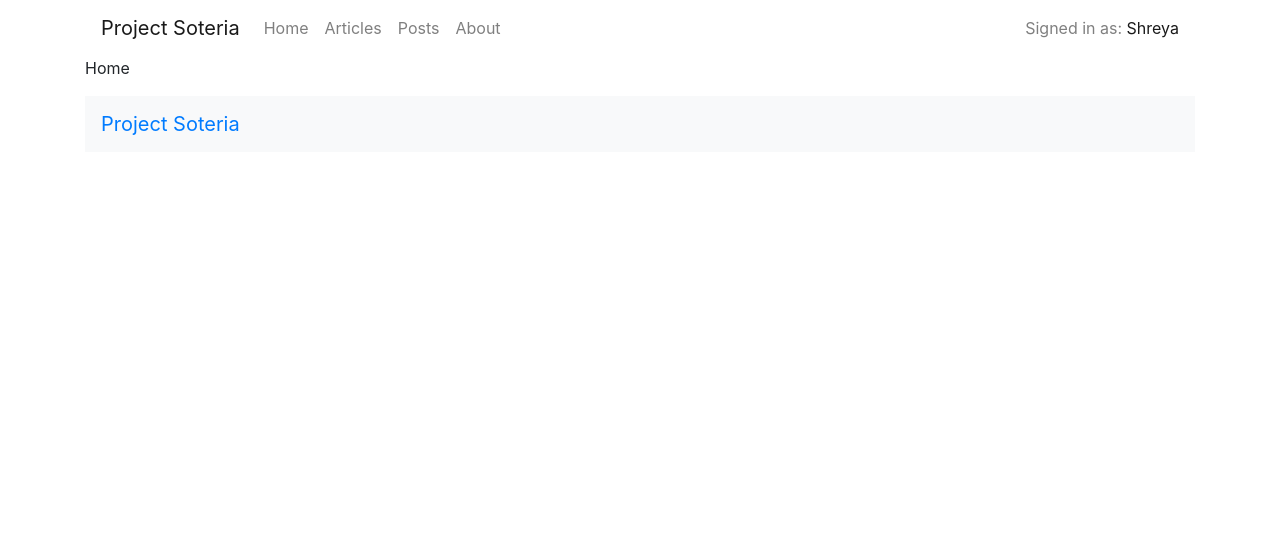
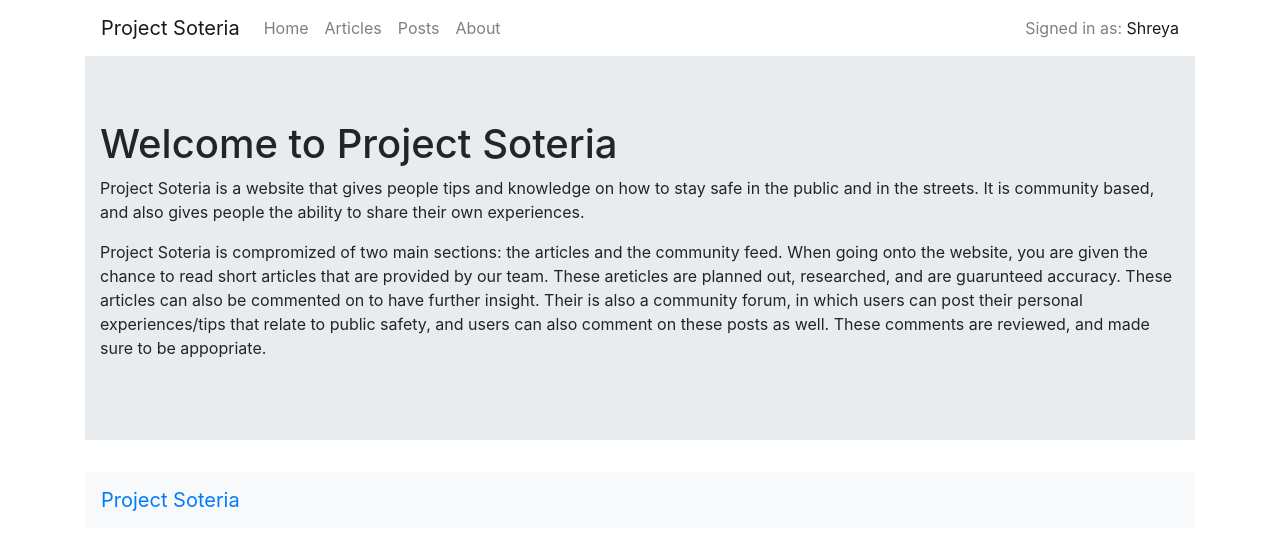
Before and after one commit to projectsoteria/test-react-app, a React (Create React App) app: page / in a window 1280 px wide. Shown: the top 550 px of the page. Built offline with nearby package versions, Linux system fonts and the light colour scheme.

Commit message:
add home page

```diff
--- a/src/components/About.js
+++ b/src/components/About.js
@@ -1,7 +1,26 @@
-import React from 'react';
+import React from "react";
+import Jumbotron from "react-bootstrap/Jumbotron";
+import Container from "react-bootstrap/Container";
 
-export default function() {
+export default function () {
   return (
-    <p>About</p>
-  )
+    <Jumbotron fluid>
+      <Container>
+        <h1>About Project Soteria</h1>
+        <p>
+          Project Soteria is an easy to use website to give people knowledge on
+          outside safety. It is compromised of a page for community outreach and
+          another page for articles. The articles page is compromised of many
+          articles made by us. Viewers can comment on these, and add their own
+          insight, but if you would like to create your own stories and seperate
+          insight, their is another page for the community, in which you can
+          post tips, tricks, and personal experiences related to safety. These
+          posts are heavily looked over, to make sure nothing innapropriate or
+          irrelivant appears. Viewers may also flag the comments and posts, to
+          ensure that nothing irrelevant appears.
+        </p>
+        <p>The name "Soteria" is based off of the greek goddess of safety.</p>
+      </Container>
+    </Jumbotron>
+  );
 }
--- a/src/components/Home.js
+++ b/src/components/Home.js
@@ -1,7 +1,31 @@
-import React from 'react';
+import React from "react";
+import Jumbotron from "react-bootstrap/Jumbotron";
+import Container from "react-bootstrap/Container";
 
-export default function() {
+export default function () {
   return (
-    <p>Home</p>
-  )
+    <Jumbotron fluid>
+      <Container>
+        <h1>Welcome to Project Soteria</h1>
+        <p>
+          {" "}
+          Project Soteria is a website that gives people tips and knowledge on
+          how to stay safe in the public and in the streets. It is community
+          based, and also gives people the ability to share their own
+          experiences.
+        </p>
+        <p>
+          Project Soteria is compromized of two main sections: the articles and
+          the community feed. When going onto the website, you are given the
+          chance to read short articles that are provided by our team. These
+          areticles are planned out, researched, and are guarunteed accuracy.
+          These articles can also be commented on to have further insight. Their
+          is also a community forum, in which users can post their personal
+          experiences/tips that relate to public safety, and users can also
+          comment on these posts as well. These comments are reviewed, and made
+          sure to be appopriate.
+        </p>
+      </Container>
+    </Jumbotron>
+  );
 }
```
Also changed, not shown: src/App.js (+17 -22 lines).
